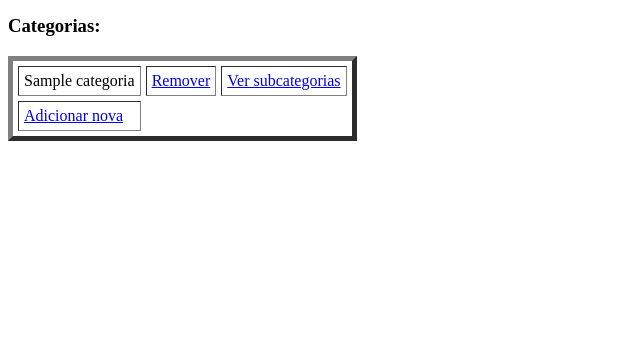
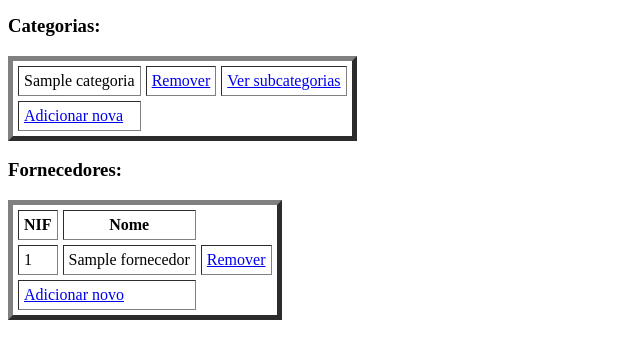
Before and after one commit to Marghrid/Databases, a PHP site: page /supermercado.php in a window 1280 px wide. Shown: the part 249-608 px from the top of the page, without its empty margins (0-640 px from the left). Run offline with PHP 8.4, Linux system fonts and the light colour scheme; tables that the repository leaves empty hold one stand-in row (values such as "Sample post"); some libraries are stand-ins or nearby versions.

Commit message:
I'm sorry, had forgotten to commit some changes in supermercado (to show fornecedores).

```diff
--- a/web/nova_subcategoria.php
+++ b/web/nova_subcategoria.php
@@ -30,7 +30,7 @@
         $result = $db->query($sql);
 
         echo("<h3>Qual das categorias quer adicionar como
-            subcategoria de $supercategoria</h3>");
+            subcategoria de $supercategoria?</h3>");
 
         echo("<table border=\"5\" cellspacing=\"5\" cellpadding=\"5\">\n");
         foreach($result as $row)
--- a/web/supermercado.php
+++ b/web/supermercado.php
@@ -69,6 +69,28 @@
 
 
 
+        //Fornecedores:
+         $sql = "SELECT * FROM fornecedor;";
+        $result = $db->query($sql);
+        echo("<h3>Fornecedores:</h3>");
+        echo("<table border=\"5\" cellspacing=\"5\" cellpadding=\"5\">\n");
+        echo "<tr>\n";
+        echo "<th>NIF</th>\n";
+        echo "<th>Nome</th>\n";
+        echo "</tr>\n";
+        foreach($result as $row)
+        {
+            echo("<tr>\n");
+            echo("<td>{$row['nif']}</td>\n");
+            echo("<td>{$row['nome']}</td>\n");
+            echo("<td><a href=\"not_implemented.php\">Remover</a></td>\n");
+            echo("</tr>\n");
+        }
+        echo("<tr>\n");
+        echo("<td colspan=2><a href=\"not_implemented.php\">Adicionar novo</a></td>\n");
+        echo("</tr>\n");
+        echo("</table>\n");
+
 
         $db = null;
     }
```
